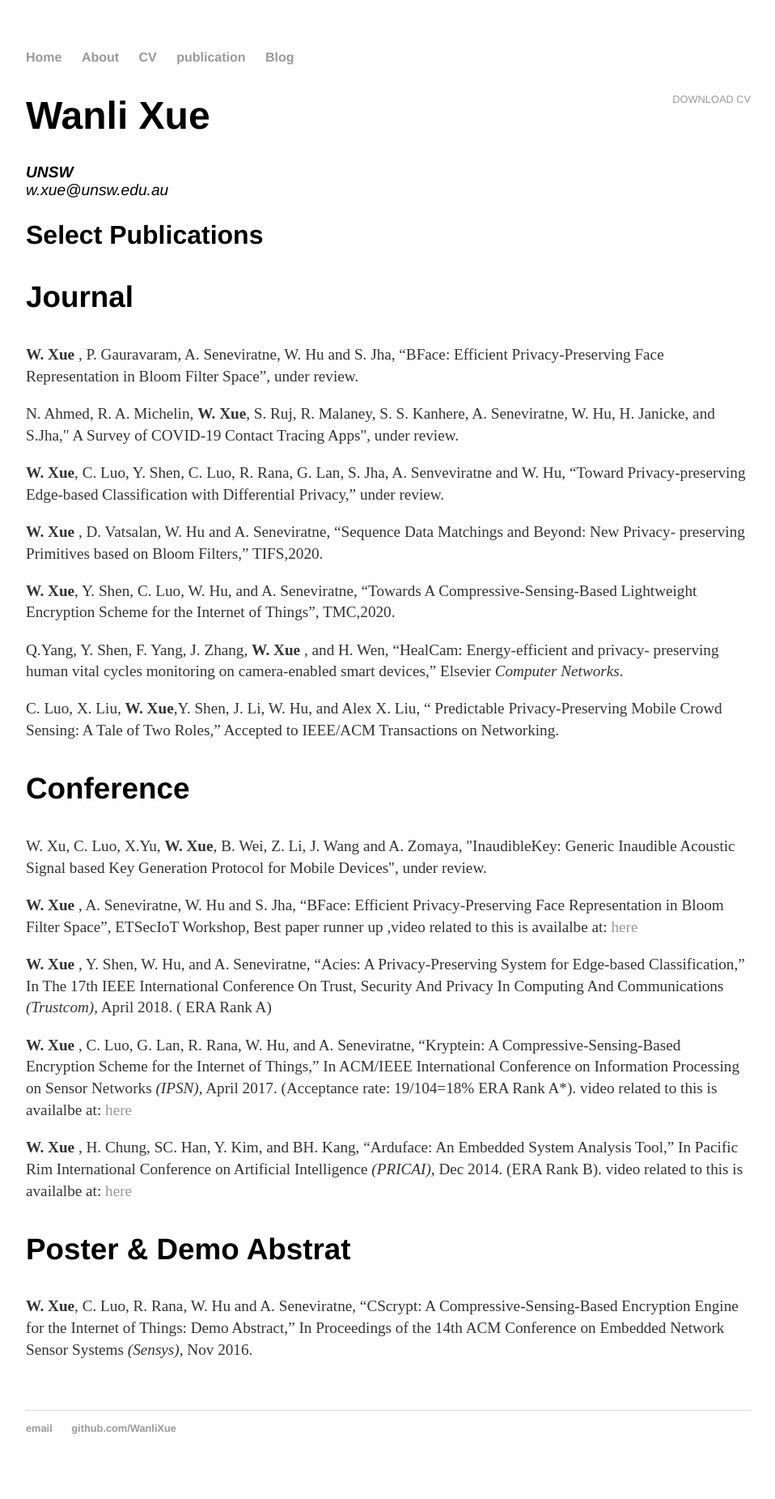
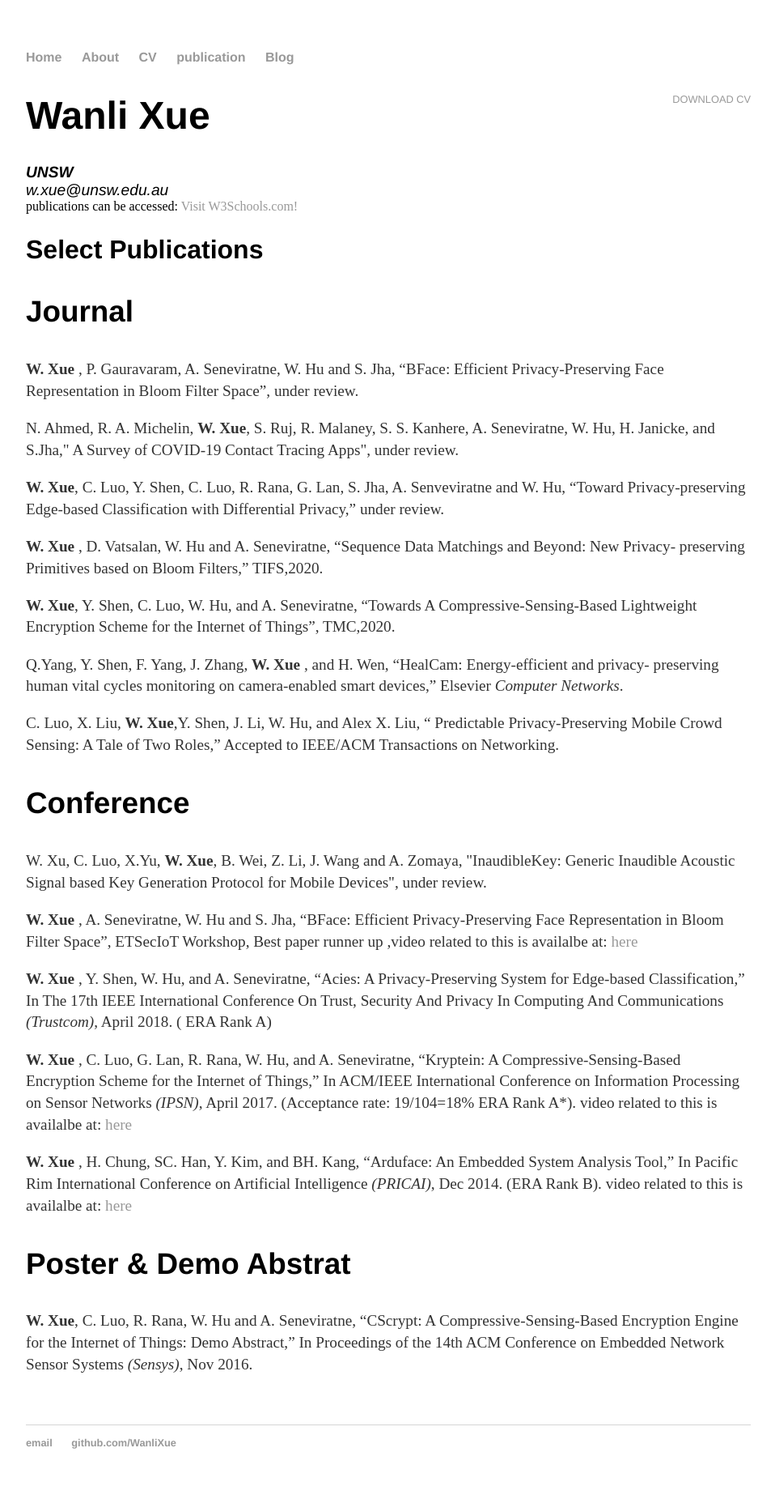
Before and after one commit to WanliXue/WanliXue.github.io, a Jekyll site: the page built from publication/index.html, in a window 1280 px wide. Shown: the whole page at 81% size, without its empty margins (160-1118 px from the left). Built offline with Jekyll 4.4.1, drawn with Linux system fonts in a browser that asks for light colours.

Commit message:
Update index.html

```diff
--- a/publication/index.html
+++ b/publication/index.html
@@ -15,7 +15,11 @@ title: Publications of Wanli Xue
 				<span class="obfuscate">w.xue@unsw.edu.au</span>
 				</address>
 
+				<span class="obfuscate">publications can be accessed: <a href="https://www.w3schools.com/">Visit W3Schools.com!</a> </span>
+
 				<h2>Select Publications</h2>
+
+
 				<h3> Journal </h3>
 				<!-- <p><strong>Last Name, F.</strong> (204). Title of a Chapter You Wrote for a Book. In I.M Editor (Ed.), <em>The Book I Contributed To</em> (pp. 97-108). City, ST: Publisher Name. Chapter available at: <a href="#">http://permalink</a>. -->
 				<p><strong>W. Xue</strong> , P. Gauravaram, A. Seneviratne, W. Hu  and S. Jha, “BFace: Efficient Privacy-Preserving Face Representation in Bloom Filter Space”, under review.
```
